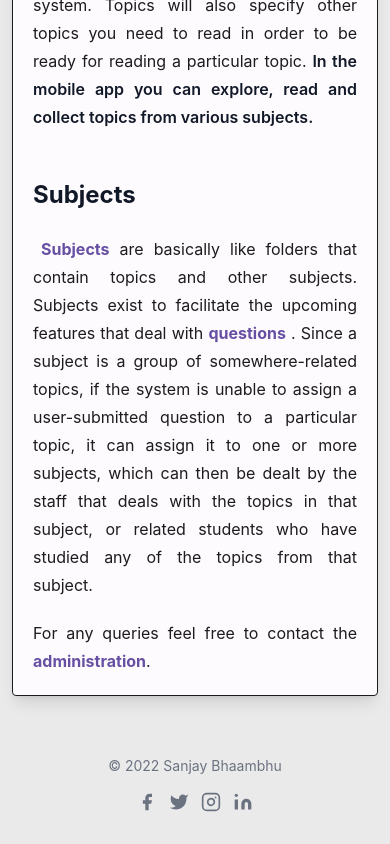
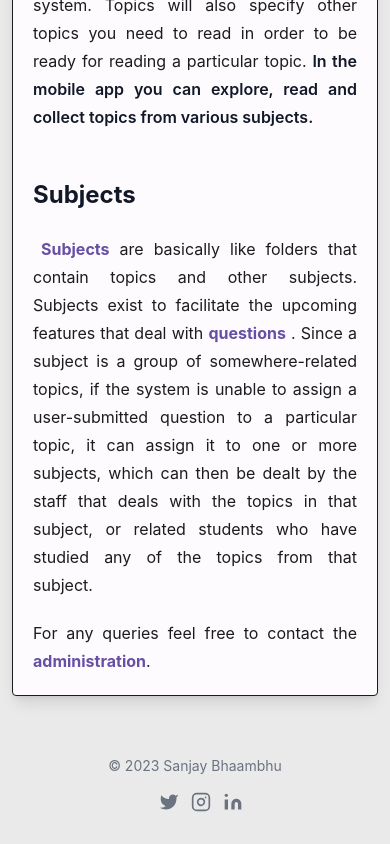
Before and after one commit to bhaambhu/captain-nextjs, a Next.js app: page / in a window 390 px wide. Shown: the part 967-1811 px from the top of the page. Built offline with nearby package versions, Linux system fonts and the light colour scheme.

Commit message:
updated footer

```diff
--- a/components/Footer.tsx
+++ b/components/Footer.tsx
@@ -4,26 +4,21 @@ const Footer = () => {
     return (
         <footer className="text-gray-600 body-font">
             <div className="container px-5 py-8 mx-auto flex items-center sm:flex-row flex-col">
-                <p className="text-sm text-gray-500   sm:py-2 sm:mt-0 mt-4">© 2022 Sanjay Bhaambhu
+                <p className="text-sm text-gray-500   sm:py-2 sm:mt-0 mt-4">© 2023 Sanjay Bhaambhu
                 </p>
                 <span className="inline-flex sm:ml-auto sm:mt-0 mt-4 justify-center sm:justify-start">
-                    <a className="text-gray-500">
-                        <svg fill="currentColor" strokeLinecap="round" strokeLinejoin="round" strokeWidth="2" className="w-5 h-5" viewBox="0 0 24 24">
-                            <path d="M18 2h-3a5 5 0 00-5 5v3H7v4h3v8h4v-8h3l1-4h-4V7a1 1 0 011-1h3z"></path>
-                        </svg>
-                    </a>
-                    <a className="ml-3 text-gray-500">
+                    <a rel="noreferrer" target="_blank" href='https://twitter.com/bhaambhu/' className="ml-3 text-gray-500">
                         <svg fill="currentColor" strokeLinecap="round" strokeLinejoin="round" strokeWidth="2" className="w-5 h-5" viewBox="0 0 24 24">
                             <path d="M23 3a10.9 10.9 0 01-3.14 1.53 4.48 4.48 0 00-7.86 3v1A10.66 10.66 0 013 4s-4 9 5 13a11.64 11.64 0 01-7 2c9 5 20 0 20-11.5a4.5 4.5 0 00-.08-.83A7.72 7.72 0 0023 3z"></path>
                         </svg>
                     </a>
-                    <a className="ml-3 text-gray-500">
+                    <a rel="noreferrer" target="_blank" href='https://www.instagram.com/dr.bhaambhu/' className="ml-3 text-gray-500">
                         <svg fill="none" stroke="currentColor" strokeLinecap="round" strokeLinejoin="round" strokeWidth="2" className="w-5 h-5" viewBox="0 0 24 24">
                             <rect width="20" height="20" x="2" y="2" rx="5" ry="5"></rect>
                             <path d="M16 11.37A4 4 0 1112.63 8 4 4 0 0116 11.37zm1.5-4.87h.01"></path>
                         </svg>
                     </a>
-                    <a className="ml-3 text-gray-500">
+                    <a rel="noreferrer" target="_blank" href='https://www.linkedin.com/in/bhaambhu/' className="ml-3 text-gray-500">
                         <svg fill="currentColor" stroke="currentColor" strokeLinecap="round" strokeLinejoin="round" strokeWidth="0" className="w-5 h-5" viewBox="0 0 24 24">
                             <path stroke="none" d="M16 8a6 6 0 016 6v7h-4v-7a2 2 0 00-2-2 2 2 0 00-2 2v7h-4v-7a6 6 0 016-6zM2 9h4v12H2z"></path>
                             <circle cx="4" cy="4" r="2" stroke="none"></circle>
```
